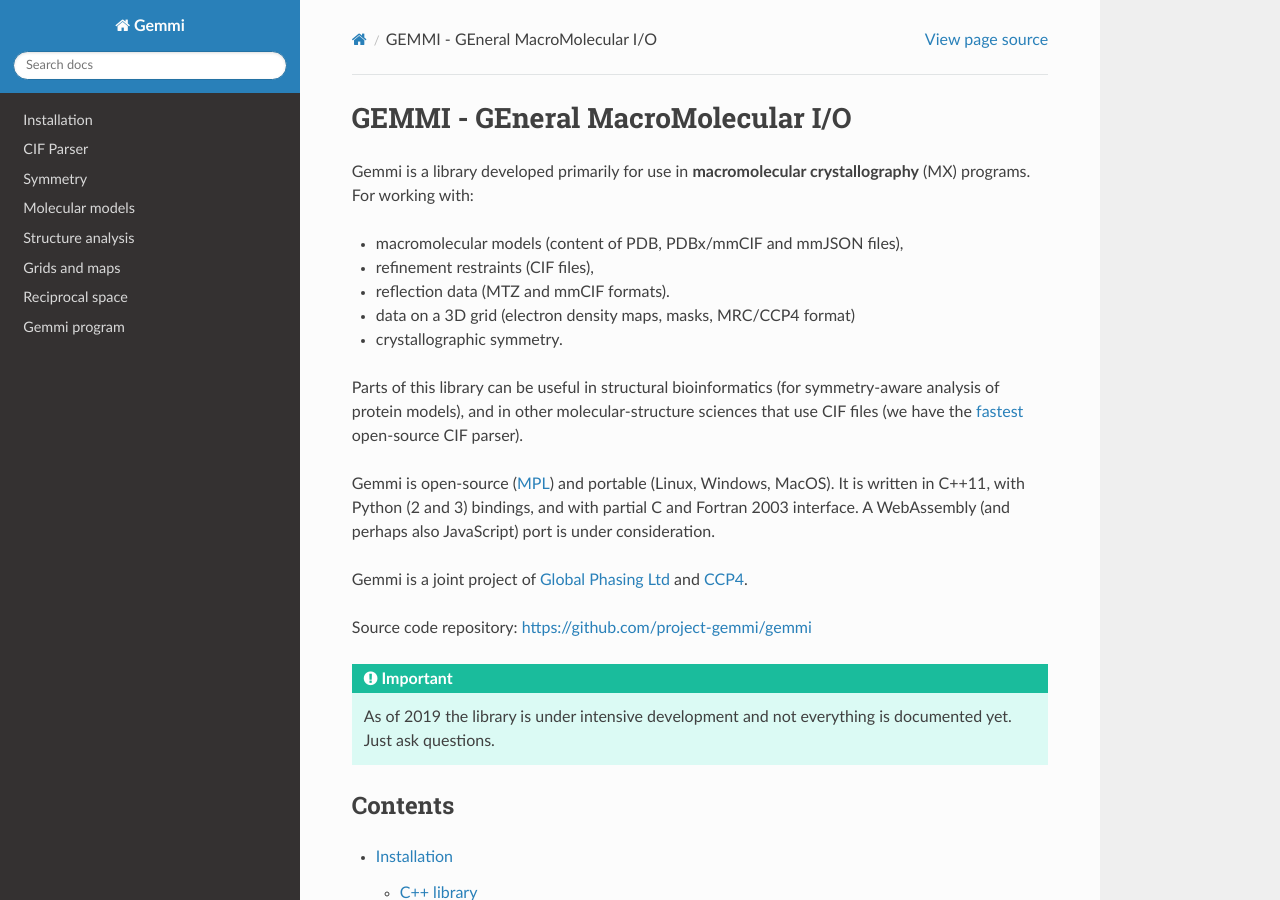
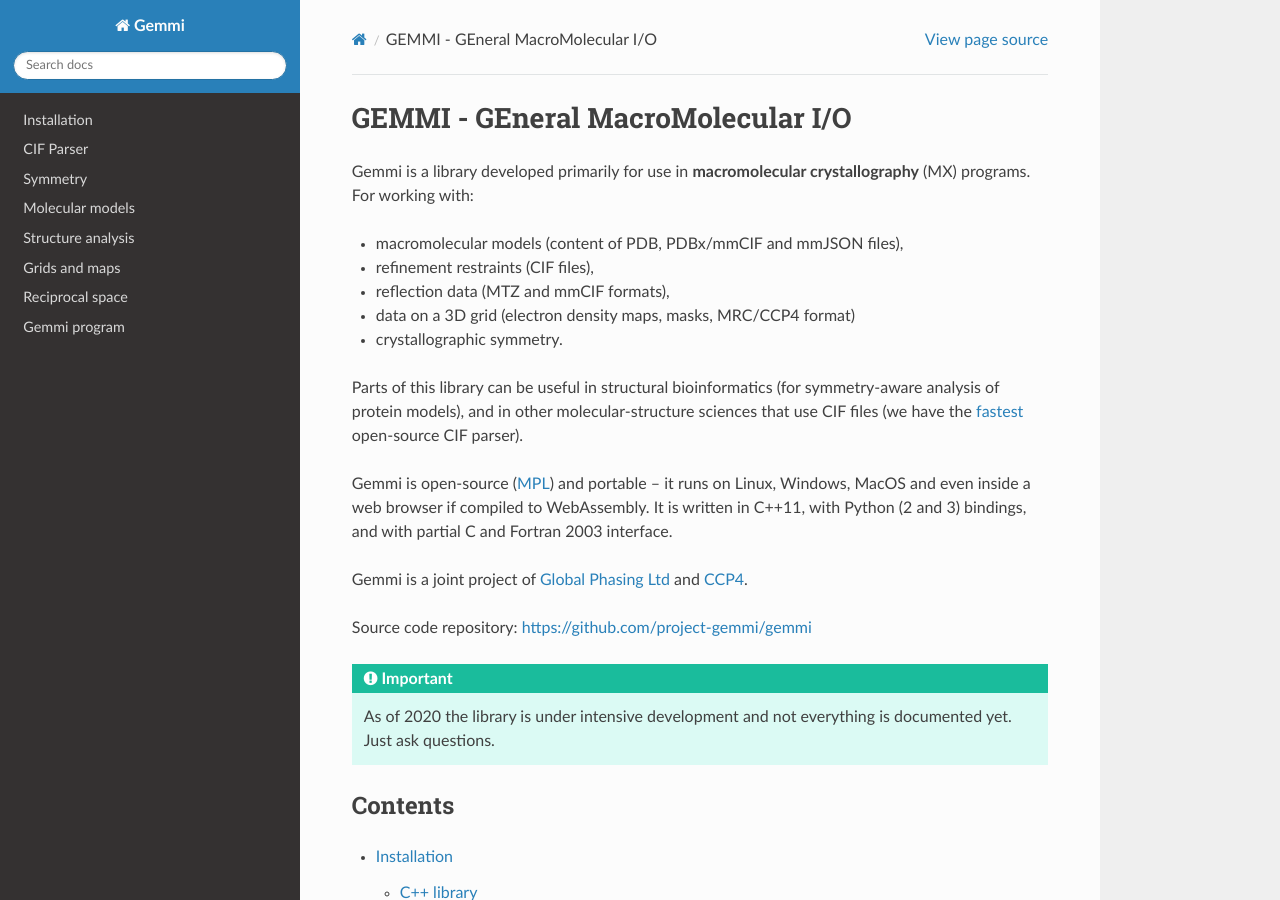
Before and after one commit to project-gemmi/gemmi, a Sphinx documentation site: the page built from docs/index.rst, in a window 1280 px wide and 900 px high. Built offline with Sphinx 7.4.7 and the Read the Docs theme 2.0.0, drawn with Linux system fonts in a browser that asks for light colours.

Commit message:
update introduction

```diff
--- a/docs/index.rst
+++ b/docs/index.rst
@@ -10,7 +10,7 @@
 
 * macromolecular models (content of PDB, PDBx/mmCIF and mmJSON files),
 * refinement restraints (CIF files),
-* reflection data (MTZ and mmCIF formats).
+* reflection data (MTZ and mmCIF formats),
 * data on a 3D grid (electron density maps, masks, MRC/CCP4 format)
 * crystallographic symmetry.
 
@@ -20,10 +20,10 @@
 (we have the `fastest <https://github.com/project-gemmi/mmcif-benchmark>`_
 open-source CIF parser).
 
-Gemmi is open-source (MPL_) and portable (Linux, Windows, MacOS).
+Gemmi is open-source (MPL_) and portable -- it runs on Linux, Windows,
+MacOS and even inside a web browser if compiled to WebAssembly.
 It is written in C++11, with Python (2 and 3) bindings,
 and with partial C and Fortran 2003 interface.
-A WebAssembly (and perhaps also JavaScript) port is under consideration.
 
 .. _MPL: https://www.mozilla.org/en-US/MPL/2.0/
 
@@ -35,7 +35,7 @@
 
 .. important::
 
-    As of 2019 the library is under intensive development and not
+    As of 2020 the library is under intensive development and not
     everything is documented yet. Just ask questions.
 
 Contents
```
